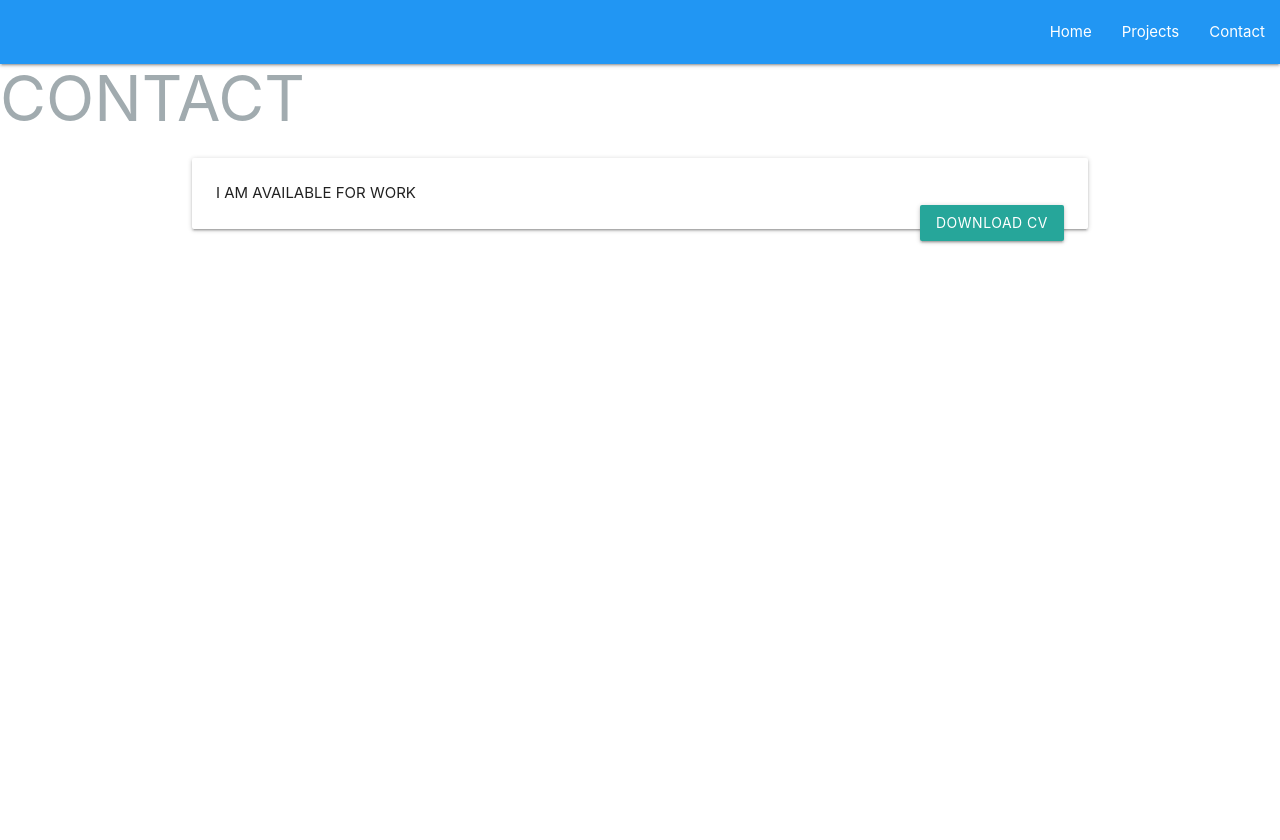
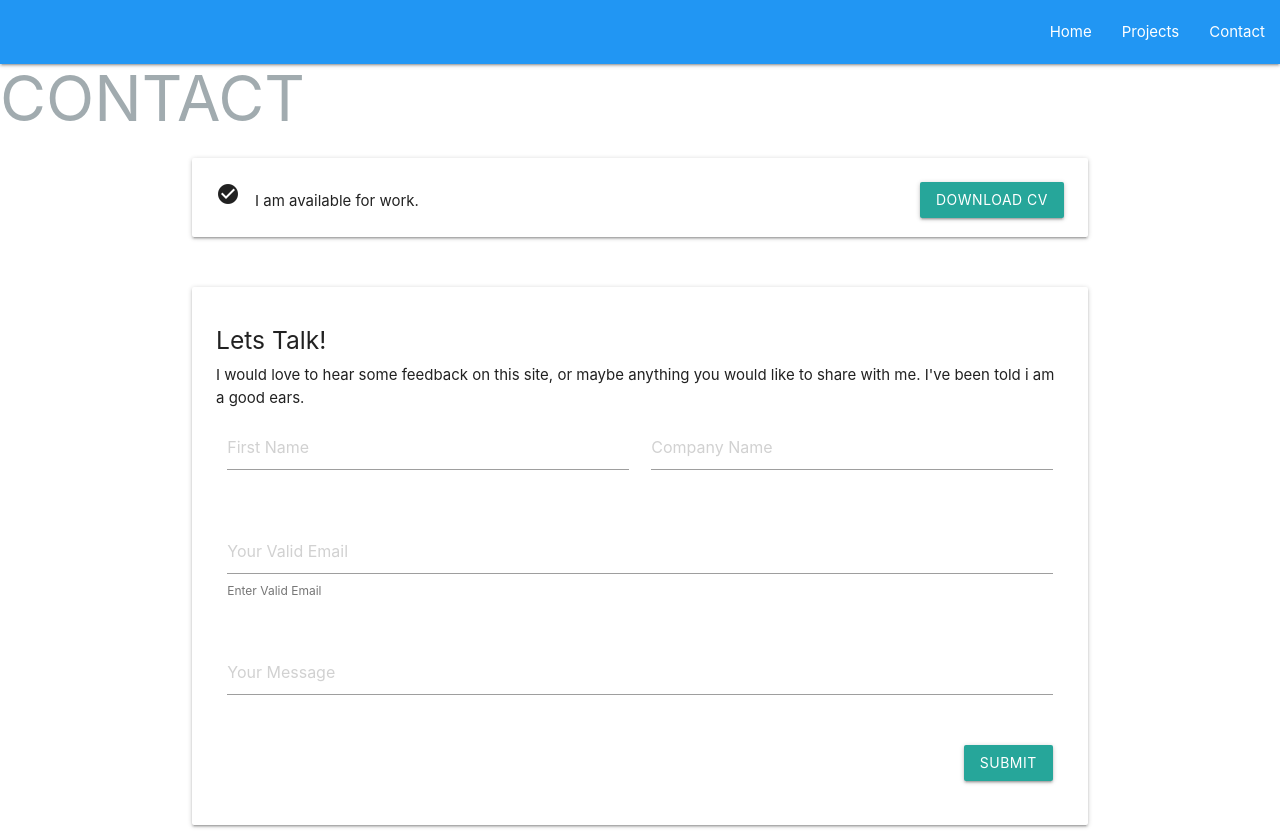
Before and after one commit to Sandip-Z/portfolio-x, a React (Create React App) app: page /hire in a window 1280 px wide. Before the commit the page ends 800 px from the top, so only its background shows below. Built offline with nearby package versions, Linux system fonts and the light colour scheme.

Commit message:
Make Contact page

```diff
--- a/public/index.html
+++ b/public/index.html
@@ -11,6 +11,8 @@
     -->
     <link rel="manifest" href="%PUBLIC_URL%/manifest.json" />
     <link rel="stylesheet" href="https://cdnjs.cloudflare.com/ajax/libs/materialize/1.0.0-rc.2/css/materialize.min.css">
+    <link href="https://fonts.googleapis.com/icon?family=Material+Icons" rel="stylesheet">
+
     <!--
       Notice the use of %PUBLIC_URL% in the tags above.
       It will be replaced with the URL of the `public` folder during the build.
@@ -35,5 +37,7 @@
       To begin the development, run `npm start` or `yarn start`.
       To create a production bundle, use `npm run build` or `yarn build`.
     -->
+    <script src="https://cdnjs.cloudflare.com/ajax/libs/materialize/1.0.0/js/materialize.min.js"></script>
+
   </body>
 </html>
--- /dev/null
+++ b/src/Components/Contact.js
@@ -0,0 +1,63 @@
+import React, { Component } from 'react'
+
+export default class Contact extends Component{
+    constructor(props){
+        super(props);
+        this.state = {
+            name : null,
+            companyName: null,
+            email: null,
+            message : null
+        }
+    }
+    handleChange = (e)=>{
+        const {id, value} = e.target;
+        this.setState({
+            [id] : value
+        })
+    }
+
+    handleClick= (e)=>{
+        e.preventDefault();
+        console.log(this.state);
+    }
+    render(){
+        return(
+            <div className="container contact-wrapper">
+                <div className="post card">
+                    <div className="card-content">
+                        <div className="container-custom">
+                        <h5>Lets Talk!</h5>
+                        <p>I would love to hear some feedback on this site, or maybe anything you would like to share with me. I've been told i am a good ears.</p>
+                        </div>
+                            <div className="row">
+                                <form className="col s12">
+                                    <div className="row">
+                                        <div className="input-field col s6">
+                                        <input placeholder="First Name" id="name" type="text" className="validate" onChange={this.handleChange}/>
+                                        </div>
+                                        <div className="input-field col s6">
+                                        <input id="companyName" type="text" placeholder="Company Name" className="validate" onChange={this.handleChange}/>
+                                        </div>
+                                    </div>
+                                    <div className="row">
+                                    <div className="input-field col s12">
+                                    <input id="email" type="email" className="validate" placeholder="Your Valid Email" onChange={this.handleChange}/>
+                                    <span className="helper-text" data-error="wrong" data-success="right">Enter Valid Email</span>
+                                    </div>
+                                </div>
+                                <div className="row">
+                                        <div className="input-field col s12">
+                                        <textarea id="message" className="materialize-textarea" placeholder="Your Message" onChange={this.handleChange}></textarea>
+                                        </div>
+                                    </div>
+                                    <input type="submit" className="btn right" onClick={this.handleClick}/>
+                                    </form>
+                                </div>
+                    </div>
+                </div>
+
+            </div>
+        )
+    }
+}
--- a/src/Components/Hire.js
+++ b/src/Components/Hire.js
@@ -1,6 +1,6 @@
 import React, { Component } from 'react'
-import {Link} from 'react-router-dom'
 import Navbar from './Navbar'
+import Contact from './Contact'
 export default class Hire extends Component{
     render(){
         return(
@@ -10,11 +10,12 @@ export default class Hire extends Component{
                 <div className="container">
                 <div className="post card">
                 <div className="card-content">
-                <p>I AM AVAILABLE FOR WORK</p>
-                <Link to="" className="btn right">download cv</Link>
+                   <i className="Medium material-icons">check_circle</i><span className="padding-left-15">I am available for work.</span>
+                   <a href='https://www.pdfhost.net/index.php?Action=Download&File=1f68886d130300464fee18ee7789905d' className="btn right" target="_blank" rel="noopener noreferrer">Download CV</a>
                 </div>
                 </div>
                 </div>
+                <Contact />
             </div>
         )
     }
--- a/src/index.css
+++ b/src/index.css
@@ -113,6 +113,13 @@ table{
   padding: 0 0px
 }
 
+.contact-wrapper{
+  margin-top:50px;
+}
+
+.padding-left-15{
+  padding-left:15px;
+}
 
 @media screen and (max-width: 900px){
 
```
